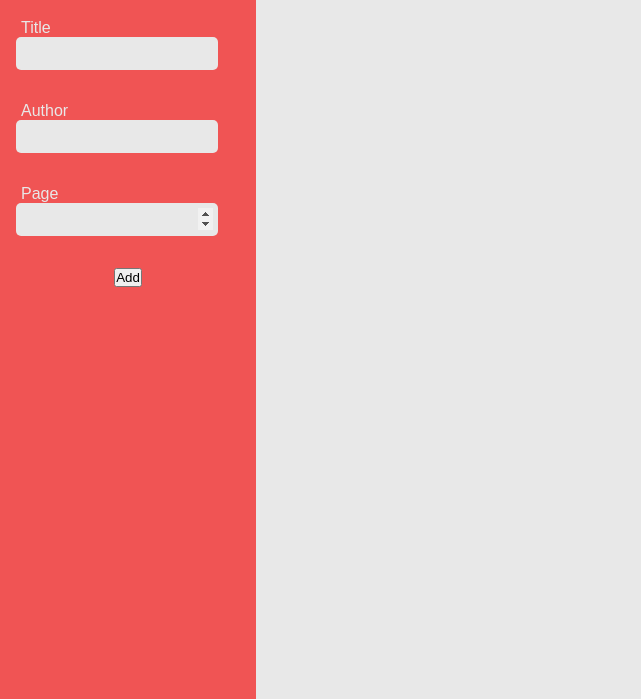
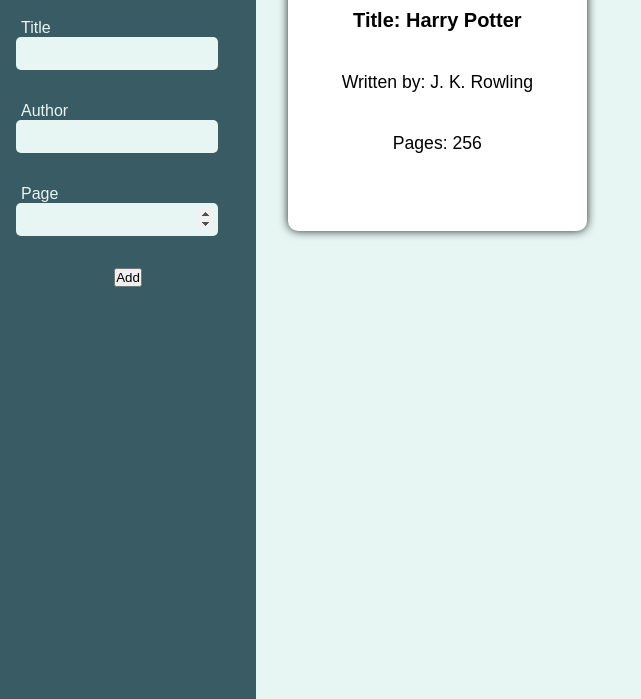
Before and after one commit to MikesonO/library, a plain HTML site: page index.html in a window 1280 px wide. Shown: the part 101-800 px from the top of the page, without its empty margins (0-641 px from the left). Drawn offline with Linux system fonts and the light colour scheme; a web font is replaced by a local one.

Commit message:
Add styles to card class

```diff
--- a/index.html
+++ b/index.html
@@ -45,7 +45,11 @@
     <div class="library-container">
       <div class="reading-log"></div>
       <div class="my-books">
-
+        <div class="card">
+          <p>Title: Harry Potter</p>
+          <p>Written by: J. K. Rowling</p>
+          <p>Pages: 256</p>
+        </div>
 
       </div>
 
--- a/styles.css
+++ b/styles.css
@@ -5,9 +5,9 @@
 /* COLOR VARIABLES */
 :root {
   --color1: #FFFFFF;
-  --color2: #E8E8E8;
-  --color3: #F05454;
-  --color4: #222831;
+  --color2: #E7F6F2;
+  --color3: #395B64;
+  --color4: #2C3333;
 }
 
 /* ELEMENT SELECTORS */
@@ -94,3 +94,32 @@ body {
   background-color: var(--color2);
 
 }
+
+.my-books{
+  display: grid;
+  grid-template-columns: repeat(auto-fill, minmax(250px, 1fr));
+  padding: 2rem;
+  gap: 2rem;
+
+}
+
+
+.card{
+  position: relative;
+  font-size: 1.10rem;
+  font-weight: lighter;
+  height: 300px;
+  background-color: var(--color1);
+  border-radius: 10px;
+  box-shadow: 0px 0px 10px 0px rgba(0,0,0,0.85);
+  display: flex;
+  flex-direction: column;
+  justify-content: center;
+  align-items: center;
+  gap: 2.5rem;
+}
+
+.card p:first-of-type {
+  font-size: 1.25rem;
+  font-weight: bold;
+}
```
